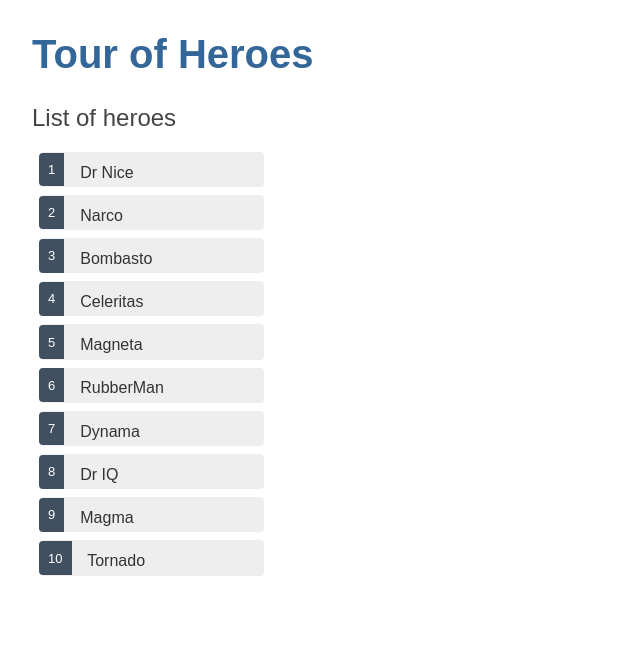
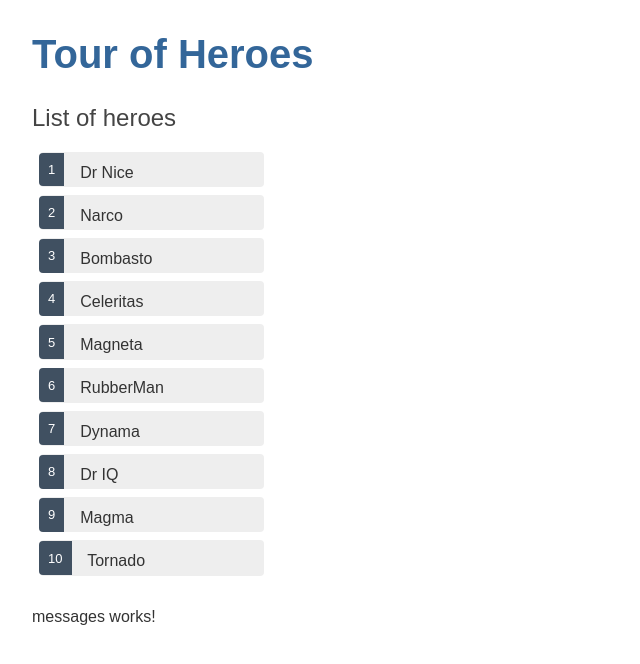
Before and after one commit to brsdv/Tour-of-Heroes-App, an Angular app: page / in a window 1280 px wide. Shown: the top 664 px of the page, without its empty margins (0-640 px from the left). Built offline with nearby package versions, Linux system fonts and the light colour scheme.

Commit message:
create component messages

```diff
--- a/src/app/app.component.html
+++ b/src/app/app.component.html
@@ -1,3 +1,4 @@
 <h1>{{title}}</h1>
 
 <app-heroes></app-heroes>
+<app-messages></app-messages>
--- a/src/app/app.module.ts
+++ b/src/app/app.module.ts
@@ -7,12 +7,14 @@
 import { HeroesComponent } from './components/heroes/heroes.component';
 import { HeroDetailComponent } from './components/hero-detail/hero-detail.component';
 import { HeroService } from './services/hero.service';
+import { MessagesComponent } from './components/messages/messages.component';
 
 @NgModule({
   declarations: [
     AppComponent,
     HeroesComponent,
-    HeroDetailComponent
+    HeroDetailComponent,
+    MessagesComponent
   ],
   imports: [
     BrowserModule,
--- /dev/null
+++ b/src/app/components/messages/messages.component.html
@@ -0,0 +1 @@
+<p>messages works!</p>
--- /dev/null
+++ b/src/app/components/messages/messages.component.ts
@@ -0,0 +1,15 @@
+import { Component, OnInit } from '@angular/core';
+
+@Component({
+  selector: 'app-messages',
+  templateUrl: './messages.component.html',
+  styleUrls: ['./messages.component.scss']
+})
+export class MessagesComponent implements OnInit {
+
+  constructor() { }
+
+  ngOnInit() {
+  }
+
+}
```
Also changed, not shown: src/app/components/messages/messages.component.scss (added), 1 other file (tests, documents, lock files or other folders).
